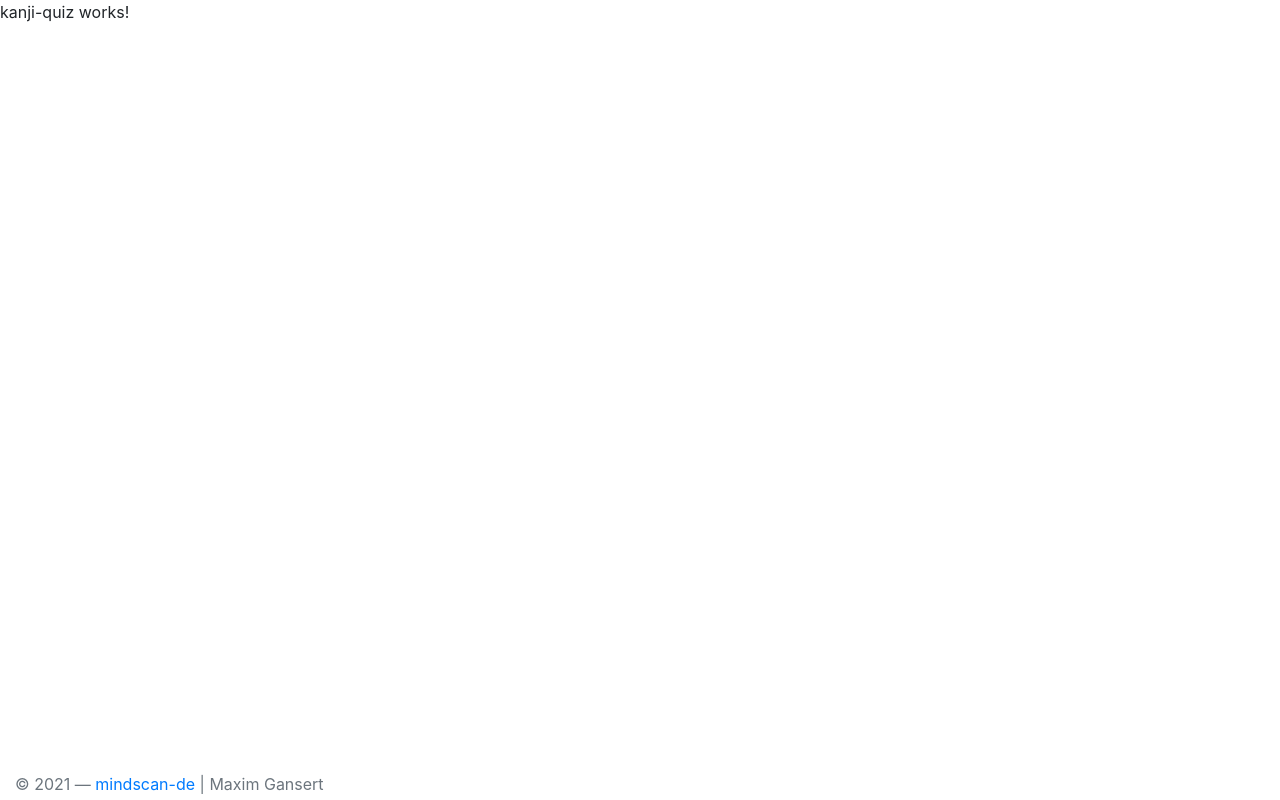
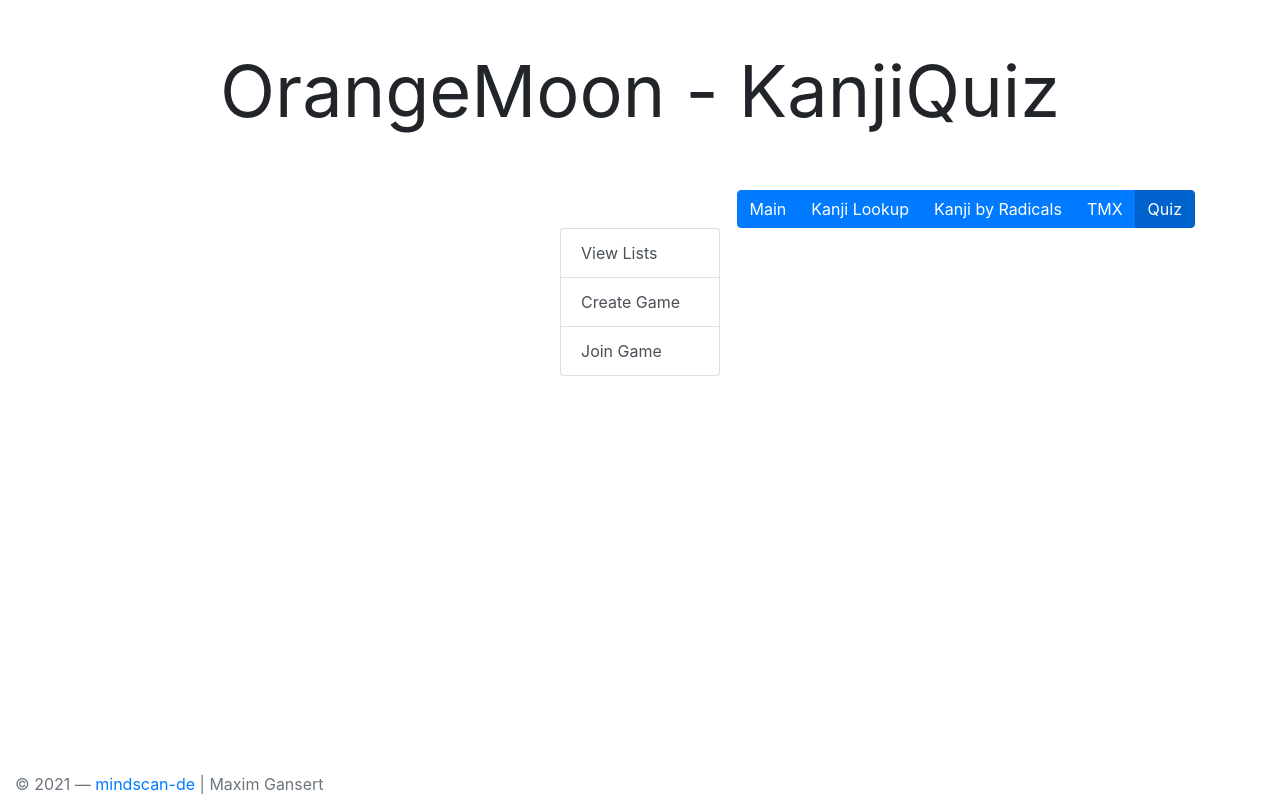
Before and after one commit to mindscan-de/OrangeMoon-Frontend, an Angular app: page /kanjiquiz in a window 1280 px wide. Built offline with nearby package versions, Linux system fonts and the light colour scheme.

Commit message:
add some minimal content for the "Quiz" as a starting point

```diff
--- a/src/app/kanji-quiz/kanji-quiz.component.html
+++ b/src/app/kanji-quiz/kanji-quiz.component.html
@@ -1 +1,24 @@
-<p>kanji-quiz works!</p>
+<div class="container">
+	<div class="row">
+		<div class="col-sm my-5">
+			<h1 class="display-3 font-weight-normal" align="center">OrangeMoon - KanjiQuiz</h1>
+		</div>
+	</div>
+
+	<app-main-navigation></app-main-navigation>
+
+	<div class="row">
+		<div class="col-5">
+		</div>
+		<div class="col-2">
+			<div class="list-group">
+				<button type="button" class="list-group-item list-group-item-action">View Lists</button>
+				<button type="button" class="list-group-item list-group-item-action">Create Game</button>
+				<button type="button" class="list-group-item list-group-item-action">Join Game</button>
+			</div>
+		</div>
+		<div class="col-5">
+		</div>
+
+	</div>
+</div>
```
